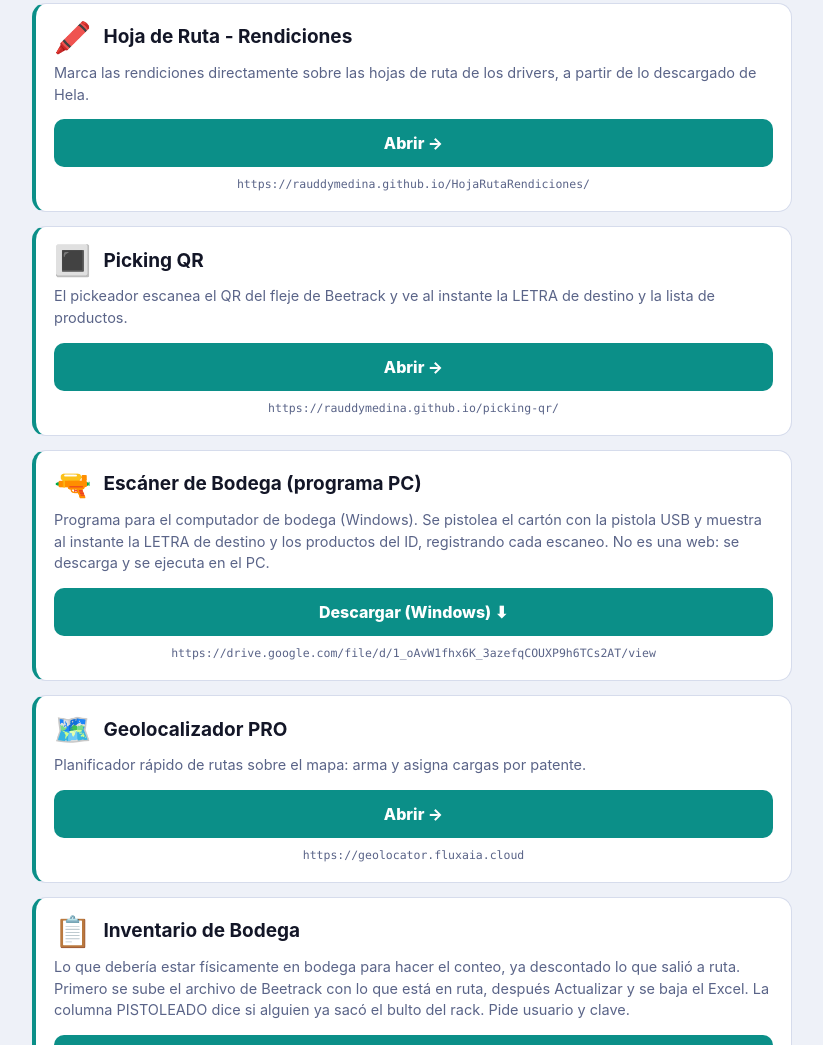
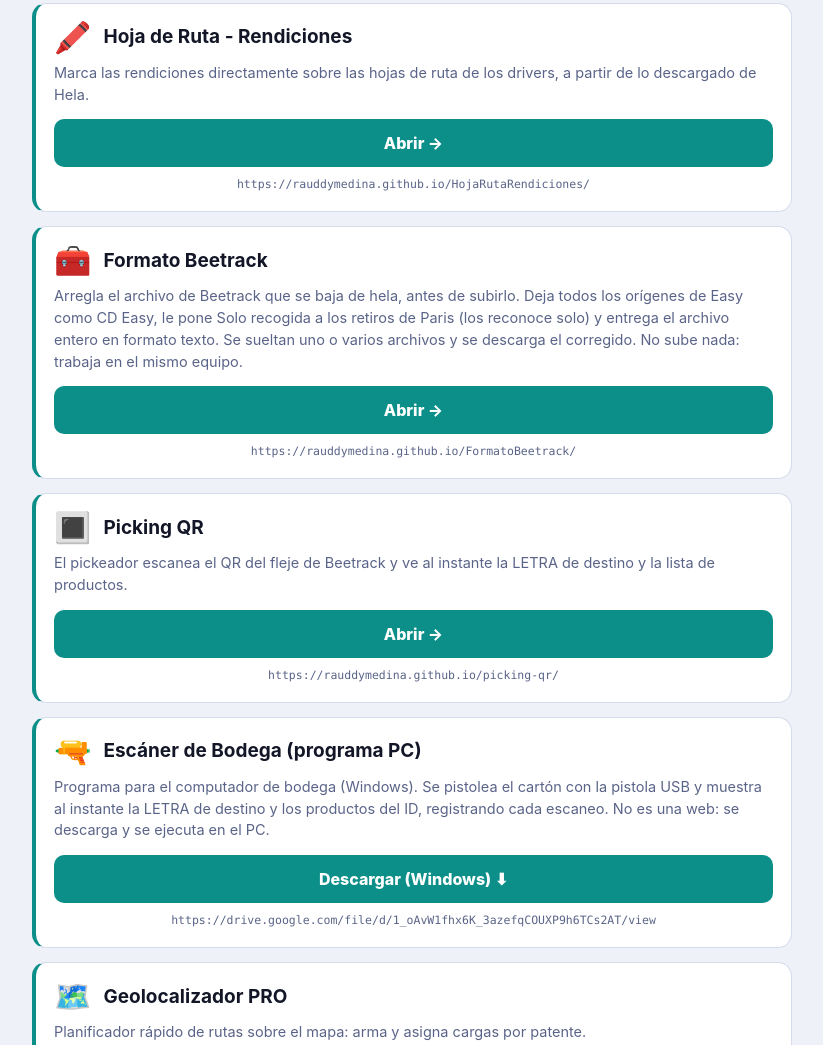
Before and after one commit to RauddyMedina/accesos-bodega, a plain HTML site: page index.html in a window 1280 px wide. Shown: the part 814-1859 px from the top of the page, without its empty margins (228-1051 px from the left). Drawn offline with Linux system fonts and the light colour scheme.

Commit message:
Suma Formato Beetrack al panel de accesos
Co-Authored-By: Claude Opus 5 <noreply@anthropic.com>

```diff
--- a/index.html
+++ b/index.html
@@ -77,6 +77,9 @@
     { emoji:"🖍️", nombre:"Hoja de Ruta - Rendiciones",
       url:"https://rauddymedina.github.io/HojaRutaRendiciones/",
       desc:"Marca las rendiciones directamente sobre las hojas de ruta de los drivers, a partir de lo descargado de Hela." },
+    { emoji:"🧰", nombre:"Formato Beetrack",
+      url:"https://rauddymedina.github.io/FormatoBeetrack/",
+      desc:"Arregla el archivo de Beetrack que se baja de hela, antes de subirlo. Deja todos los orígenes de Easy como CD Easy, le pone Solo recogida a los retiros de Paris (los reconoce solo) y entrega el archivo entero en formato texto. Se sueltan uno o varios archivos y se descarga el corregido. No sube nada: trabaja en el mismo equipo." },
     { emoji:"🔳", nombre:"Picking QR",
       url:"https://rauddymedina.github.io/picking-qr/",
       desc:"El pickeador escanea el QR del fleje de Beetrack y ve al instante la LETRA de destino y la lista de productos." },
```
